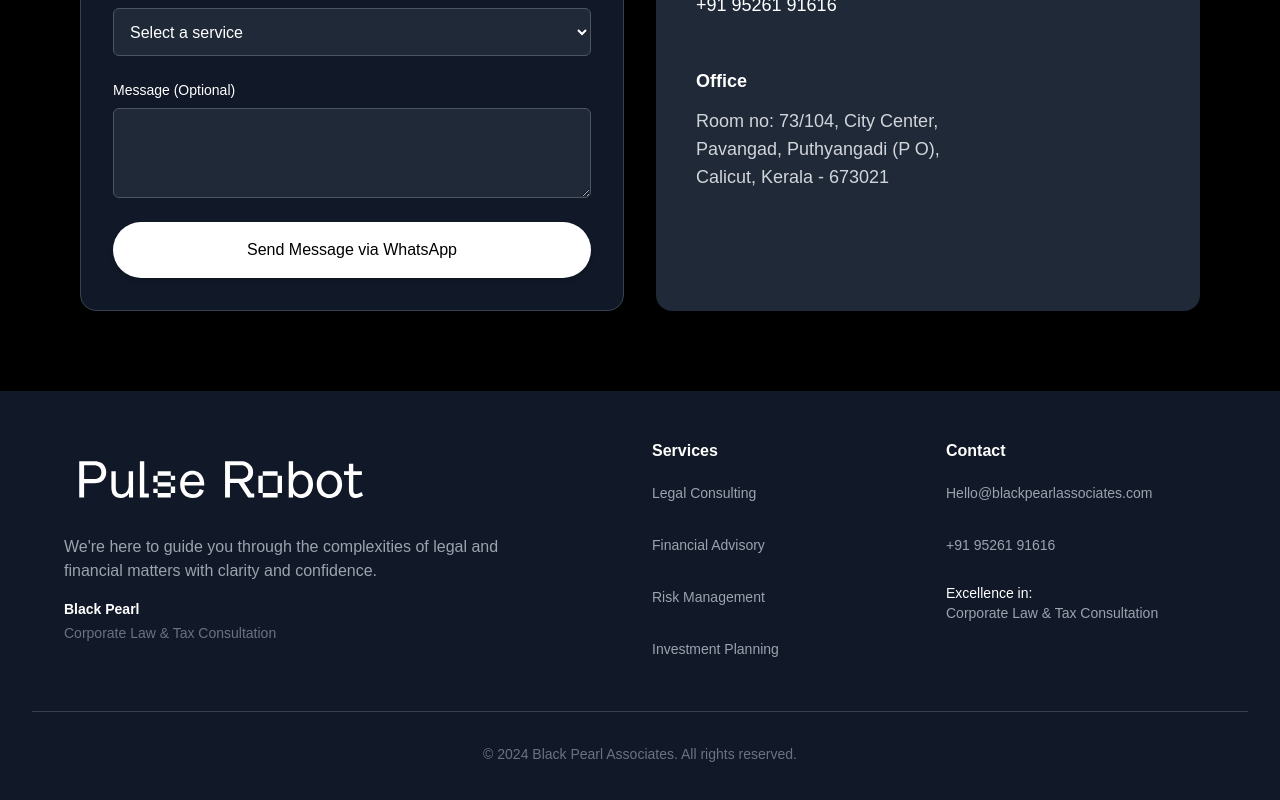
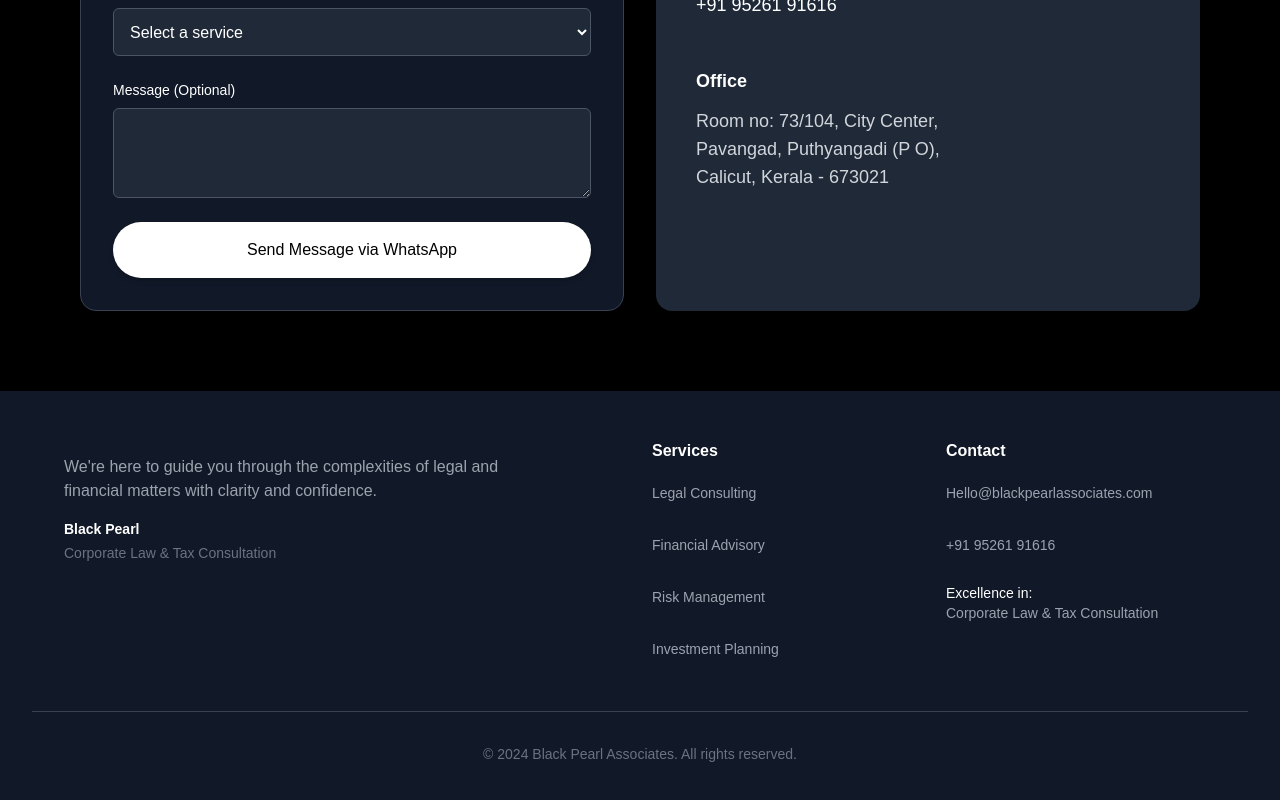
Before and after one commit to adilali097/blackpearl23, a React (Vite) app: page / in a window 1280 px wide. Shown: the part 4687-5487 px from the top of the page. Built offline with nearby package versions, Linux system fonts and the light colour scheme; a web font is replaced by a local one.

Commit message:
Visual edit in Lovable
Edited UI in Lovable

```diff
--- a/src/components/Footer.tsx
+++ b/src/components/Footer.tsx
@@ -1,18 +1,11 @@
 import React from "react";
-
 const Footer = () => {
-  return (
-    <footer className="bg-gray-900 text-white py-6 sm:py-8 md:py-12">
+  return <footer className="bg-gray-900 text-white py-6 sm:py-8 md:py-12">
       <div className="mobile-container">
         <div className="grid grid-cols-1 sm:grid-cols-2 lg:grid-cols-4 gap-4 sm:gap-6 max-w-6xl mx-auto">
           <div className="sm:col-span-2">
             <div className="mb-4">
-              <img
-                src="/logo-text-only.svg"
-                alt="Black Pearl Associates Logo"
-                className="h-12 sm:h-16 md:h-20 w-auto mb-2 filter brightness-0 invert"
-                style={{ maxWidth: '300px' }}
-              />
+
             </div>
             <p className="text-gray-400 mb-2 sm:mb-3 md:mb-4 max-w-md text-xs sm:text-sm md:text-base leading-relaxed">
               We're here to guide you through the complexities of legal and financial matters with clarity and confidence.
@@ -52,8 +45,6 @@ const Footer = () => {
           </p>
         </div>
       </div>
-    </footer>
-  );
+    </footer>;
 };
-
 export default Footer;
```
